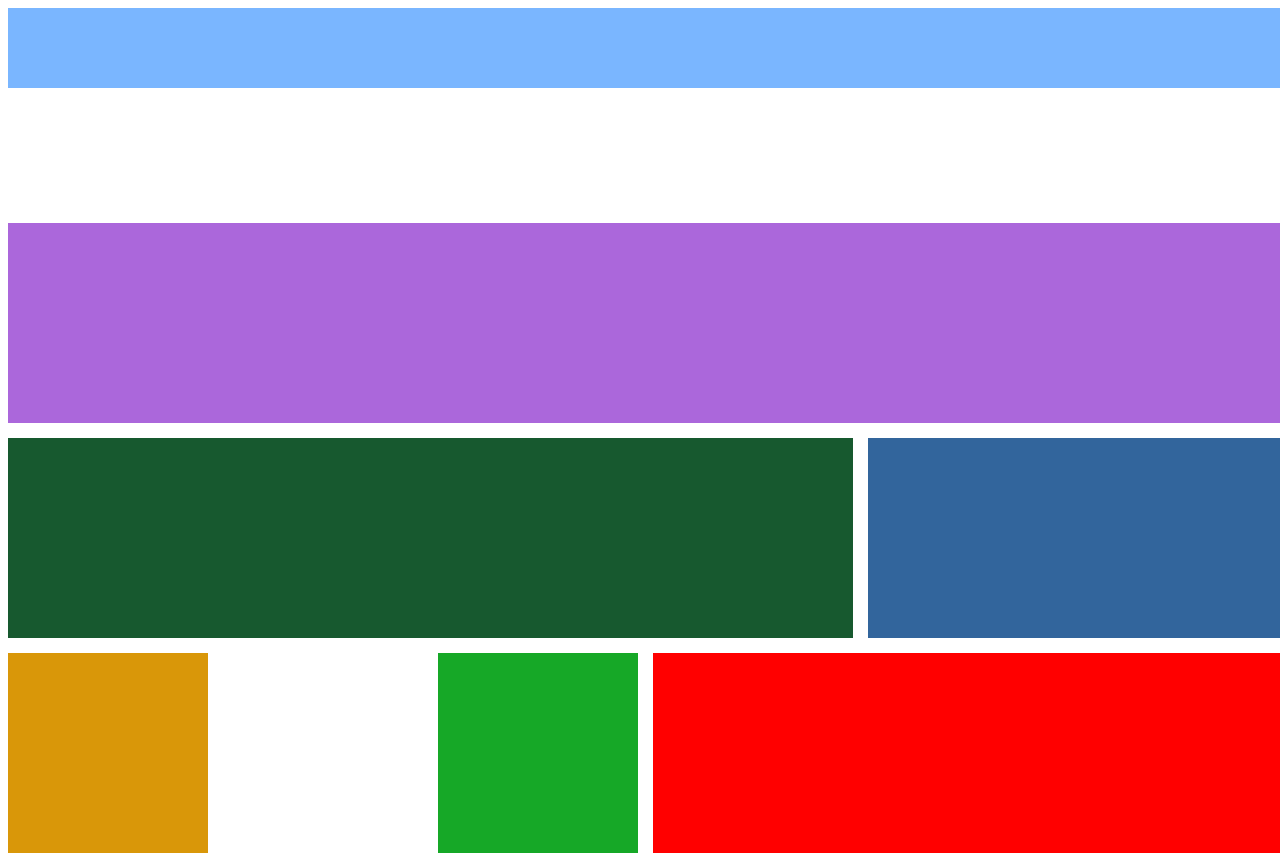
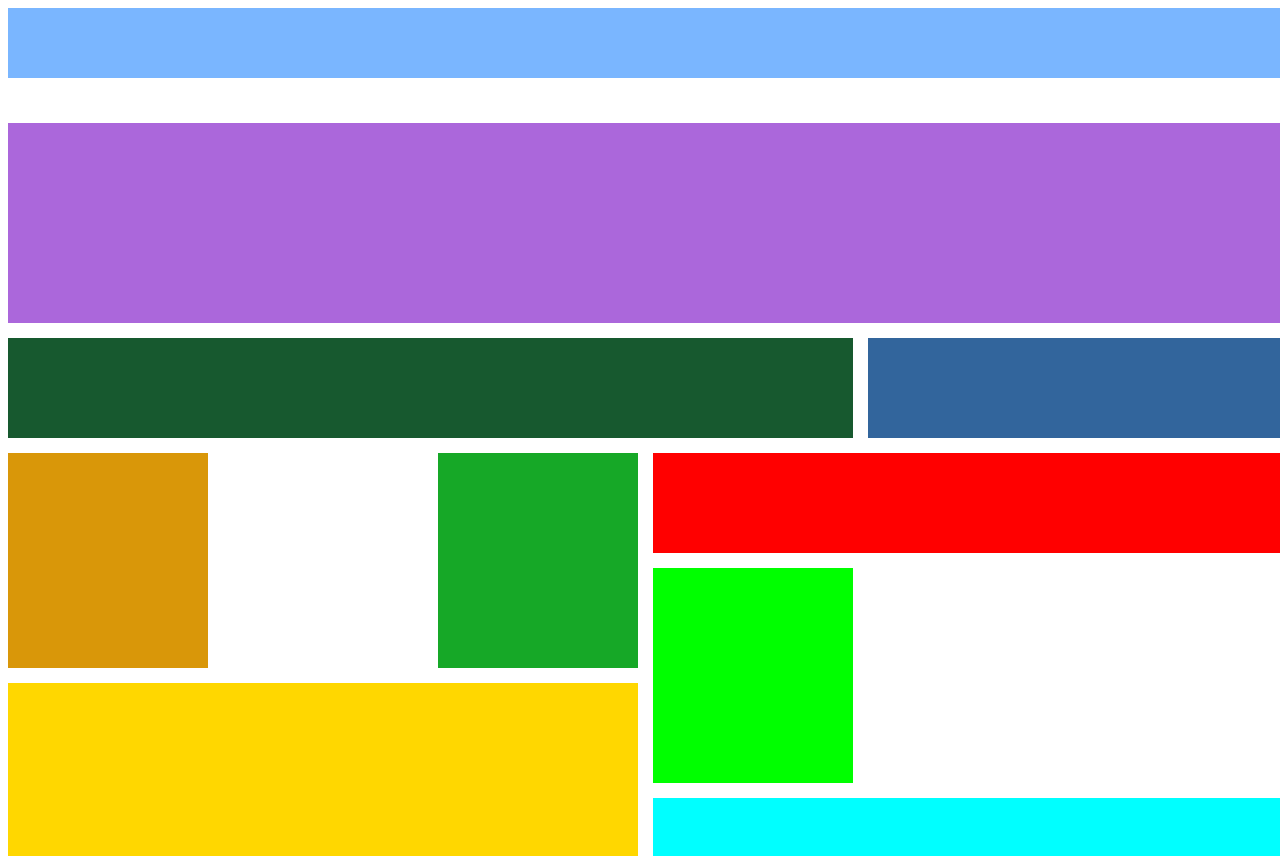
Before and after one commit to anitadiane/css-grid, a plain HTML site: page index.html in a window 1280 px wide. Shown: the top 856 px of the page. Drawn offline with Linux system fonts and the light colour scheme.

Commit message:
Edited again

```diff
--- a/style.css
+++ b/style.css
@@ -2,20 +2,21 @@
     background-color: white;
     display: grid;
     grid-auto-columns: minmax(200px, auto);
-    grid-auto-rows: minmax(200px, auto);
+    grid-auto-rows: minmax(100px, auto);
     grid-gap: 15px;
 }
 
 .it1 {
     background-color: #7ab6ff;
     grid-column: span 7;
-    height: 80px;
+    height: 70px;
 }
 
 .it2 {
     background-color: #ab67db;
     grid-column: span 7;
-    grid-row: 2/2;
+    height: 200px;
+    grid-row: 2/3;
 }
 
 .it3 {
@@ -31,12 +32,12 @@
 }
 .it5{
 background-color: #d99709;
-    grid-row: 4/4;
+    grid-row: 4/6;
     grid-column-end: 2;
 }
 .it6{
 background-color: #16a827;
-    grid-row: 4/4;
+    grid-row: 4/6;
     grid-column: 3/4;
 }
 .it7{
@@ -46,26 +47,26 @@ background-color: #16a827;
 }
 .it8{
     background-color: gold;
-    grid-row: 5/8;
+    grid-row: 6/13;
     grid-column: 1/4;
 }
 .it9{
     background-color: lime;
-    grid-row: 5/5;
+    grid-row: 5/7;
     grid-column: 4/4
 }
 .it10{
     background-color: #5eff00;
-    grid-row: 5/5;
+    grid-row: 5/7;
     grid-column: 7/8;
 }
 .it11{
     background-color: aqua;
-    grid-row: 6/8;
+    grid-row: 7/13;
     grid-column: 4/8;
 }
 .it12{
     background-color: #4c12b0;
-    grid-row: 8/8;
+    grid-row: 13/13;
     grid-column: span 7;
 }
```
